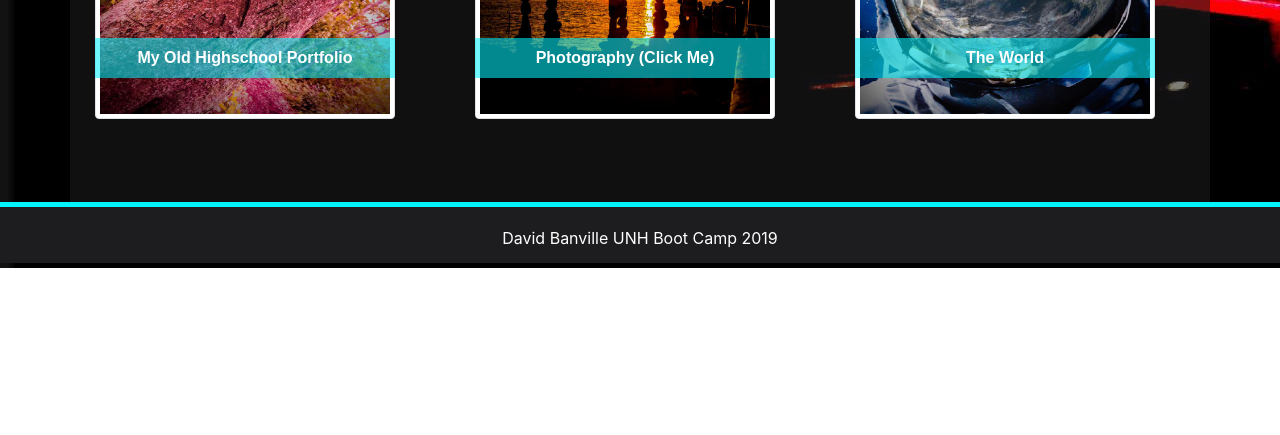
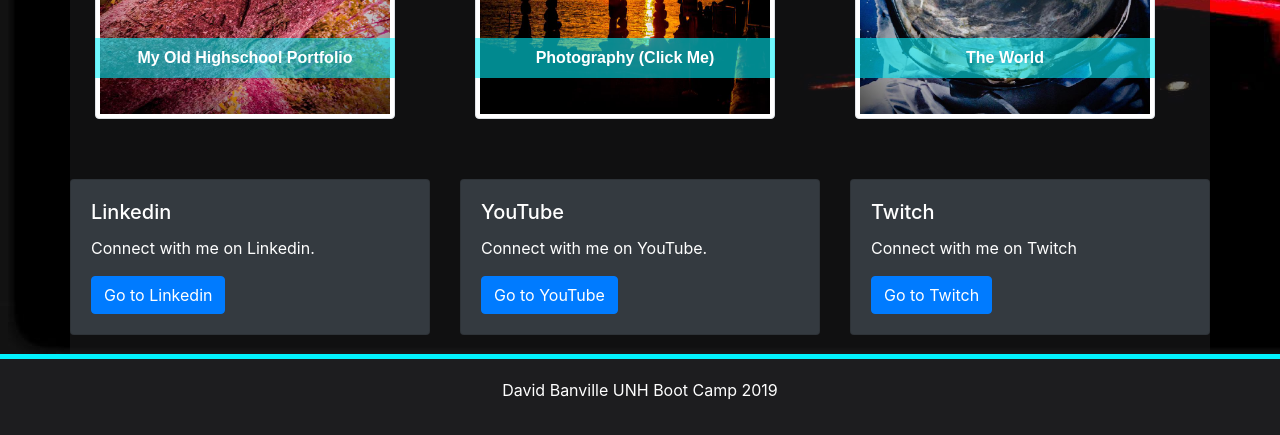
Before and after one commit to CaptainEFFF/Bootstrap-Portfolio, a plain HTML site: page portfolio.html in a window 1280 px wide. Shown: the part 662-1097 px from the top of the page. Before the commit the page ends 930 px from the top, so only its background shows below. Drawn offline with nearby package versions, Linux system fonts and the light colour scheme.

Commit message:
added cards, fixed navbar

```diff
--- a/assets/css/style.css
+++ b/assets/css/style.css
@@ -19,7 +19,7 @@ body{
     min-height: 100%;
     background-color: #1d1d1f90;
     color: white;
-    margin: 0 auto -60px;
+    margin: 0 auto -80px;
     padding: 0 0 60px
 }
 
@@ -37,7 +37,7 @@ body{
     width:100%;
     text-align: center;
     line-height: 60px;
-    height:60px;
+    height:80px;
 }
 
 #foottop{
--- a/portfolio.html
+++ b/portfolio.html
@@ -7,12 +7,15 @@
     <meta name="viewport" content="width=device-width, initial-scale=1">
     <link rel="stylesheet" href="https://stackpath.bootstrapcdn.com/bootstrap/4.3.1/css/bootstrap.min.css" integrity="sha384-ggOyR0iXCbMQv3Xipma34MD+dH/1fQ784/j6cY/iJTQUOhcWr7x9JvoRxT2MZw1T" crossorigin="anonymous">
     <link rel="stylesheet" type="text/css" href="assets/css/style.css">
+    <script src="https://code.jquery.com/jquery-3.2.1.slim.min.js" integrity="sha384-KJ3o2DKtIkvYIK3UENzmM7KCkRr/rE9/Qpg6aAZGJwFDMVNA/GpGFF93hXpG5KkN" crossorigin="anonymous"></script>
+    <script src="https://cdnjs.cloudflare.com/ajax/libs/popper.js/1.12.9/umd/popper.min.js" integrity="sha384-ApNbgh9B+Y1QKtv3Rn7W3mgPxhU9K/ScQsAP7hUibX39j7fakFPskvXusvfa0b4Q" crossorigin="anonymous"></script>
+    <script src="https://maxcdn.bootstrapcdn.com/bootstrap/4.0.0/js/bootstrap.min.js" integrity="sha384-JZR6Spejh4U02d8jOt6vLEHfe/JQGiRRSQQxSfFWpi1MquVdAyjUar5+76PVCmYl" crossorigin="anonymous"></script>
 </head>
 <body>
 
     <!-- Nav Bar -->
         <nav class="navbar navbar-expand-lg navbar-dark bg-dark">
-                <a class="navbar-brand" href="#">David Banville</a>
+                <a class="navbar-brand" href="index.html">David Banville</a>
                 <button class="navbar-toggler" type="button" data-toggle="collapse" data-target="#navbarNav" aria-controls="navbarNav" aria-expanded="false" aria-label="Toggle navigation">
                   <span class="navbar-toggler-icon"></span>
                 </button>
@@ -96,6 +99,36 @@
 
         <br>
 
+        <div class="row">
+            <div class="col-sm-4">
+              <div class="card text-white bg-dark mb-3">
+                <div class="card-body">
+                  <h5 class="card-title">Linkedin</h5>
+                  <p class="card-text">Connect with me on Linkedin.</p>
+                  <a href="https://www.linkedin.com/in/david-banville-30713b1b/" target="_blank" class="btn btn-primary">Go to Linkedin</a>
+                </div>
+              </div>
+            </div>
+            <div class="col-sm-4">
+              <div class="card text-white bg-dark mb-3">
+                <div class="card-body">
+                  <h5 class="card-title">YouTube</h5>
+                  <p class="card-text">Connect with me on YouTube.</p>
+                  <a href="https://www.youtube.com/user/DJGamersinc/featured?view_as=subscriber" target="_blank" class="btn btn-primary">Go to YouTube</a>
+                </div>
+              </div>
+            </div>
+            <div class="col-sm-4">
+              <div class="card text-white bg-dark mb-3">
+                <div class="card-body">
+                  <h5 class="card-title">Twitch</h5>
+                  <p class="card-text">Connect with me on Twitch</p>
+                  <a href="https://www.twitch.tv/captain_efff" target="_blank" class="btn btn-primary">Go to Twitch</a>
+                </div>
+              </div>
+            </div>
+          </div>
+
     </div>
 
     <br>
```
Also changed, not shown: contact.html (+36 -1 lines), index.html (+36 -1 lines), photography.html (+3 -3 lines).
